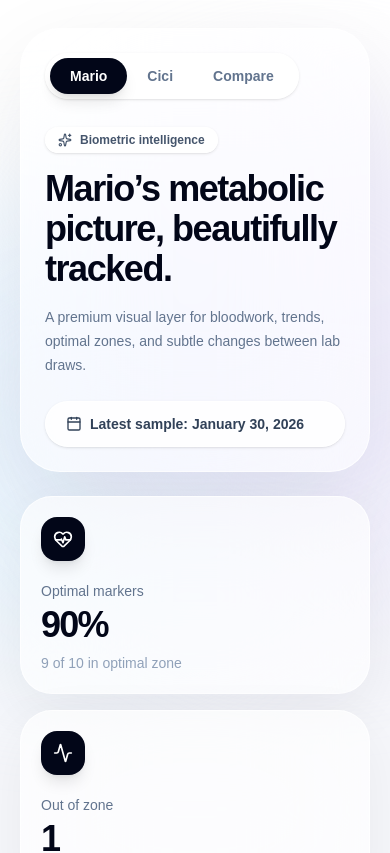
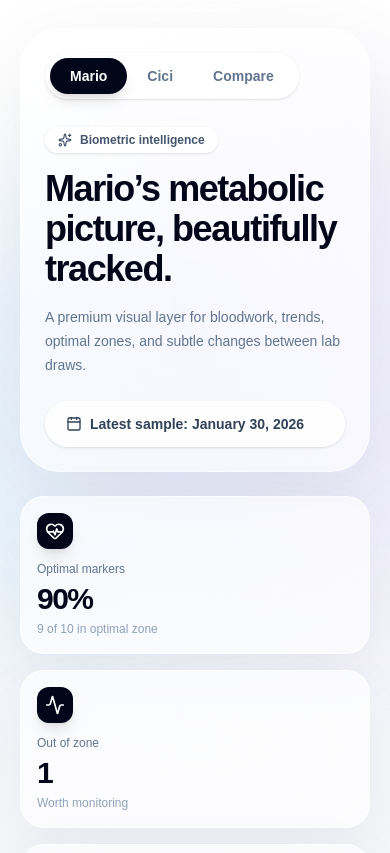
Before and after one commit to mariorodriguezjr/Health, a Next.js app: page / in a window 390 px wide. Shown: the top 853 px of the page. Built offline with nearby package versions, Linux system fonts and the light colour scheme.

Commit message:
Optimize KPI cards for mobile

```diff
--- a/app/page.tsx
+++ b/app/page.tsx
@@ -554,13 +554,22 @@ function KpiCard({
   sub: string;
 }) {
   return (
-    <div className="rounded-[2rem] border border-white/70 bg-white/65 p-5 shadow-[0_18px_60px_rgba(15,23,42,0.06)] backdrop-blur-3xl">
-      <div className="mb-5 flex h-11 w-11 items-center justify-center rounded-2xl bg-slate-950 text-white shadow-lg">
+    <div className="rounded-[1.5rem] border border-white/70 bg-white/65 p-4 shadow-[0_18px_60px_rgba(15,23,42,0.06)] backdrop-blur-3xl sm:rounded-[2rem] sm:p-5">
+      <div className="mb-3 flex h-9 w-9 items-center justify-center rounded-xl bg-slate-950 text-white shadow-lg sm:mb-5 sm:h-11 sm:w-11 sm:rounded-2xl">
         {icon}
       </div>
-      <p className="text-sm font-medium text-slate-500">{label}</p>
-      <p className="mt-1 text-4xl font-semibold tracking-[-0.05em]">{value}</p>
-      <p className="mt-2 text-sm text-slate-400">{sub}</p>
+
+      <p className="text-xs font-medium text-slate-500 sm:text-sm">
+        {label}
+      </p>
+
+      <p className="mt-1 text-3xl font-semibold tracking-[-0.05em] sm:text-4xl">
+        {value}
+      </p>
+
+      <p className="mt-1 text-xs text-slate-400 sm:mt-2 sm:text-sm">
+        {sub}
+      </p>
     </div>
   );
 }
```
